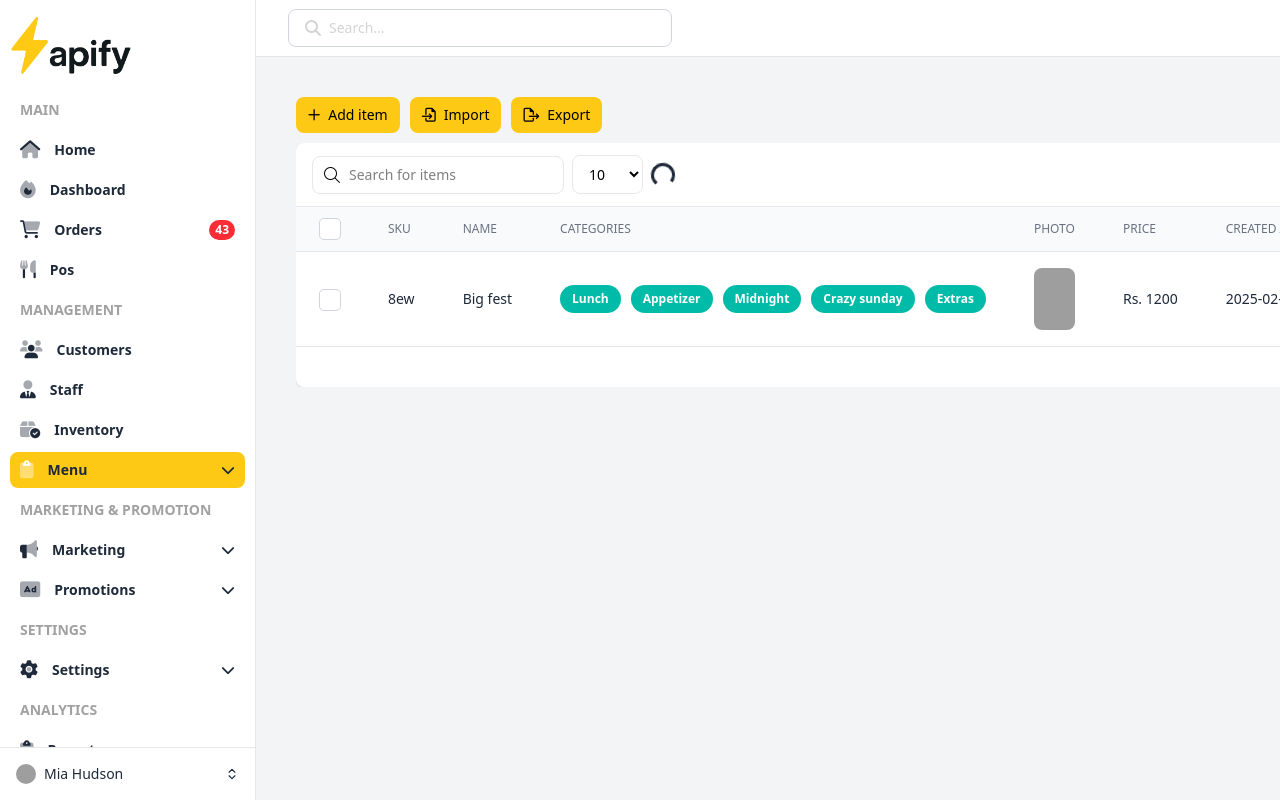
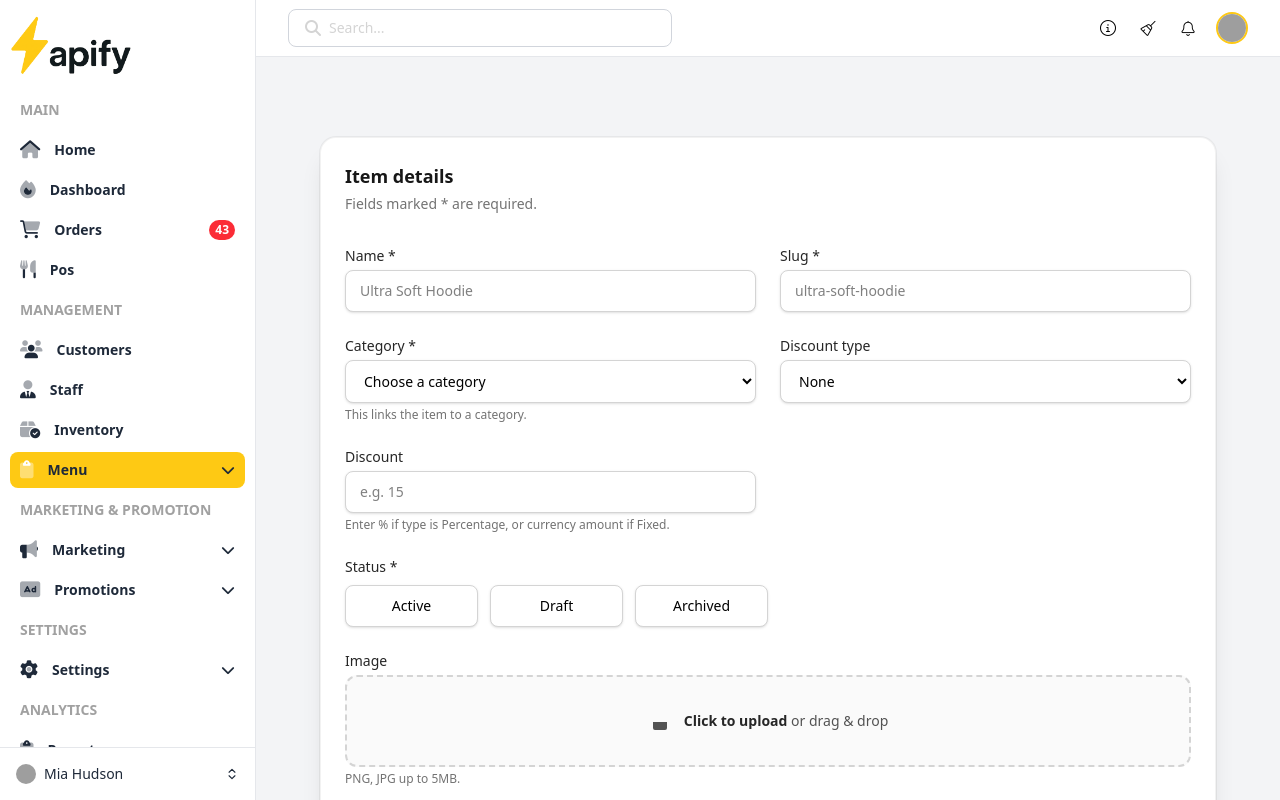
Before and after one commit to saify-codes/orion, an Angular app: page /menu/item/create in a window 1280 px wide. Built offline with nearby package versions, Linux system fonts and the light colour scheme; grey boxes are pictures that could not be loaded.

Commit message:
item crud

```diff
--- a/src/app/app.routes.ts
+++ b/src/app/app.routes.ts
@@ -15,8 +15,10 @@ import { DatatableComponent } from './components/datatable/datatable.component';
 import { AddMerchantComponent } from './pages/admin/merchants/add/add.component';
 import { EditMerchantComponent } from './pages/admin/merchants/edit/edit.component';
 import { AddAdminComponent } from './pages/admin/admins/add/add.component';
+import { redirectIfAuthGuard } from './guards/merchant/redirect-if-auth.guard';
+
+import { CreateItemComponent } from './pages/merchant/menu/items/create/create-item.component';
 import { ItemComponent } from './pages/merchant/menu/items/index/index.component';
-import { redirectIfAuthGuard } from './guards/merchant/redirect-if-auth.guard';
 
 export const routes: Routes = [
   // admin routes
@@ -53,7 +55,7 @@ export const routes: Routes = [
         path: 'menu',
         children: [
           { path: 'item', component: ItemComponent },
-          { path: 'item/create', component: ItemComponent },
+          { path: 'item/create', component: CreateItemComponent },
           { path: 'item/:id', component: ItemComponent },
           { path: 'item/:id/edit', component: ItemComponent },
           { path: 'category', component: GeneralComponent },
--- /dev/null
+++ b/src/app/pages/merchant/menu/items/create/create-item.component.html
@@ -0,0 +1,118 @@
+<form action="/items" method="POST" enctype="multipart/form-data" class="mx-auto max-w-6xl px-6 py-10">
+    <div class="rounded-2xl border border-black/5 bg-white p-6 shadow-xl ring-1 ring-black/5">
+        <div class="mb-8">
+            <h2 class="text-lg font-semibold text-neutral-900">Item details</h2>
+            <p class="mt-1 text-sm text-neutral-500">Fields marked * are required.</p>
+        </div>
+
+        <div class="grid grid-cols-1 gap-6 md:grid-cols-2">
+            <!-- Name -->
+            <div>
+                <label for="name" class="mb-1 block text-sm font-medium text-neutral-800">Name *</label>
+                <input id="name" name="name" type="text" required
+                    class="block w-full rounded-lg border border-neutral-300 bg-white px-3.5 py-2.5 text-sm shadow-sm outline-none transition focus:border-primary focus:ring-2 focus:ring-primary/30"
+                    placeholder="Ultra Soft Hoodie" />
+            </div>
+
+            <!-- Slug -->
+            <div>
+                <label for="slug" class="mb-1 block text-sm font-medium text-neutral-800">Slug *</label>
+                <input id="slug" name="slug" type="text" required
+                    class="block w-full rounded-lg border border-neutral-300 bg-white px-3.5 py-2.5 text-sm shadow-sm outline-none transition focus:border-primary focus:ring-2 focus:ring-primary/30"
+                    placeholder="ultra-soft-hoodie" />
+            </div>
+
+            <!-- Category (required) -->
+            <div>
+                <label for="category_id" class="mb-1 block text-sm font-medium text-neutral-800">Category *</label>
+                <select id="category_id" name="category_id" required
+                    class="block w-full rounded-lg border border-neutral-300 bg-white px-3.5 py-2.5 text-sm shadow-sm outline-none transition focus:border-primary focus:ring-2 focus:ring-primary/30">
+                    <option value="" selected disabled>Choose a category</option>
+                    <!-- Replace with server data -->
+                    <option value="1">Hoodies</option>
+                    <option value="2">T-Shirts</option>
+                    <option value="3">Accessories</option>
+                </select>
+                <p class="mt-1 text-xs text-neutral-500">This links the item to a category.</p>
+            </div>
+
+            <!-- Discount Type -->
+            <div>
+                <label for="discount_type" class="mb-1 block text-sm font-medium text-neutral-800">Discount type</label>
+                <select id="discount_type" name="discount_type"
+                    class="block w-full rounded-lg border border-neutral-300 bg-white px-3.5 py-2.5 text-sm shadow-sm outline-none transition focus:border-primary focus:ring-2 focus:ring-primary/30">
+                    <option value="">None</option>
+                    <option value="percentage">Percentage (%)</option>
+                    <option value="fixed">Fixed amount</option>
+                </select>
+            </div>
+
+            <!-- Discount -->
+            <div>
+                <label for="discount" class="mb-1 block text-sm font-medium text-neutral-800">Discount</label>
+                <input id="discount" name="discount" type="number" step="0.01" min="0"
+                    class="block w-full rounded-lg border border-neutral-300 bg-white px-3.5 py-2.5 text-sm shadow-sm outline-none transition focus:border-primary focus:ring-2 focus:ring-primary/30"
+                    placeholder="e.g. 15" />
+                <p id="discountHelp" class="mt-1 text-xs text-neutral-500">Enter % if type is Percentage, or currency
+                    amount if Fixed.</p>
+            </div>
+
+            <!-- Status -->
+            <div class="md:col-span-2">
+                <span class="mb-2 block text-sm font-medium text-neutral-800">Status *</span>
+                <div class="grid grid-cols-3 gap-3 md:w-1/2">
+                    <label
+                        class="group inline-flex cursor-pointer items-center justify-center gap-2 rounded-lg border border-neutral-300 bg-white px-3.5 py-2.5 text-sm shadow-sm transition hover:border-primary hover:text-primary has-[:checked]:border-primary has-[:checked]:ring-2 has-[:checked]:ring-primary/30">
+                        <input type="radio" name="status" value="active" class="peer sr-only" required />
+                        <span class="font-medium">Active</span>
+                    </label>
+                    <label
+                        class="group inline-flex cursor-pointer items-center justify-center gap-2 rounded-lg border border-neutral-300 bg-white px-3.5 py-2.5 text-sm shadow-sm transition hover:border-primary hover:text-primary has-[:checked]:border-primary has-[:checked]:ring-2 has-[:checked]:ring-primary/30">
+                        <input type="radio" name="status" value="draft" class="peer sr-only" />
+                        <span class="font-medium">Draft</span>
+                    </label>
+                    <label
+                        class="group inline-flex cursor-pointer items-center justify-center gap-2 rounded-lg border border-neutral-300 bg-white px-3.5 py-2.5 text-sm shadow-sm transition hover:border-primary hover:text-primary has-[:checked]:border-primary has-[:checked]:ring-2 has-[:checked]:ring-primary/30">
+                        <input type="radio" name="status" value="archived" class="peer sr-only" />
+                        <span class="font-medium">Archived</span>
+                    </label>
+                </div>
+            </div>
+
+            <!-- Image -->
+            <div class="md:col-span-2">
+                <label class="mb-1 block text-sm font-medium text-neutral-800">Image</label>
+                <label for="image"
+                    class="flex w-full cursor-pointer items-center justify-center gap-3 rounded-xl border-2 border-dashed border-neutral-300 bg-neutral-50 px-4 py-8 text-neutral-600 transition hover:border-secondary hover:bg-secondary/5">
+                    <svg xmlns="http://www.w3.org/2000/svg" class="h-6 w-6" viewBox="0 0 24 24" fill="currentColor">
+                        <path d="M19 13v6a2 2 0 0 1-2 2H7a2 2 0 0 1-2-2v-6m14 0l-5-5m5 5 5-5m-5 5V3" />
+                    </svg>
+                    <span class="text-sm"><strong class="text-neutral-800">Click to upload</strong> or drag &amp;
+                        drop</span>
+                    <input id="image" name="image" type="file" accept="image/*" class="sr-only" />
+                </label>
+                <p class="mt-1 text-xs text-neutral-500">PNG, JPG up to 5MB.</p>
+            </div>
+
+            <!-- Description -->
+            <div class="md:col-span-2">
+                <label for="description" class="mb-1 block text-sm font-medium text-neutral-800">Description</label>
+                <textarea id="description" name="description" rows="5"
+                    class="block w-full rounded-lg border border-neutral-300 bg-white px-3.5 py-2.5 text-sm shadow-sm outline-none transition focus:border-primary focus:ring-2 focus:ring-primary/30"
+                    placeholder="Write a short description..."></textarea>
+            </div>
+        </div>
+
+        <!-- Actions -->
+        <div class="mt-8 flex items-center justify-end gap-3">
+            <button type="button"
+                class="rounded-lg border border-neutral-300 bg-white px-4 py-2.5 text-sm font-medium text-neutral-700 shadow-sm transition hover:border-secondary hover:text-secondary">
+                Cancel
+            </button>
+            <button type="submit"
+                class="inline-flex items-center gap-2 rounded-lg bg-primary px-5 py-2.5 text-sm font-semibold text-white shadow-sm transition hover:opacity-90 focus:outline-none focus:ring-2 focus:ring-primary/40 focus:ring-offset-2">
+                Save item
+            </button>
+        </div>
+    </div>
+</form>
--- a/src/app/pages/merchant/menu/items/create/create.component.html
+++ /dev/null
@@ -1 +0,0 @@
-<p>create works!</p>
```
Also changed, not shown: src/app/pages/merchant/menu/items/create/create-item.component.ts (added, +11 -0 lines), src/app/pages/merchant/menu/items/create/create.component.ts (deleted, +0 -11 lines), src/app/pages/merchant/menu/items/create/create-item.component.css (added), src/app/pages/merchant/menu/items/create/create.component.css (deleted), 1 other file (tests, documents, lock files or other folders).
